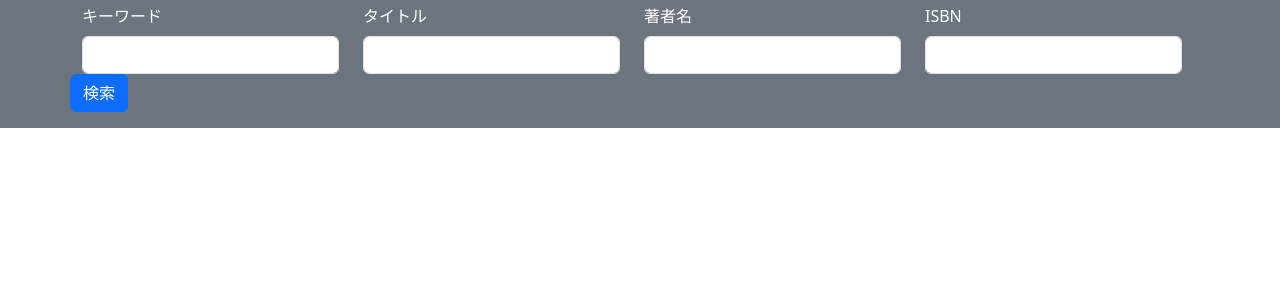
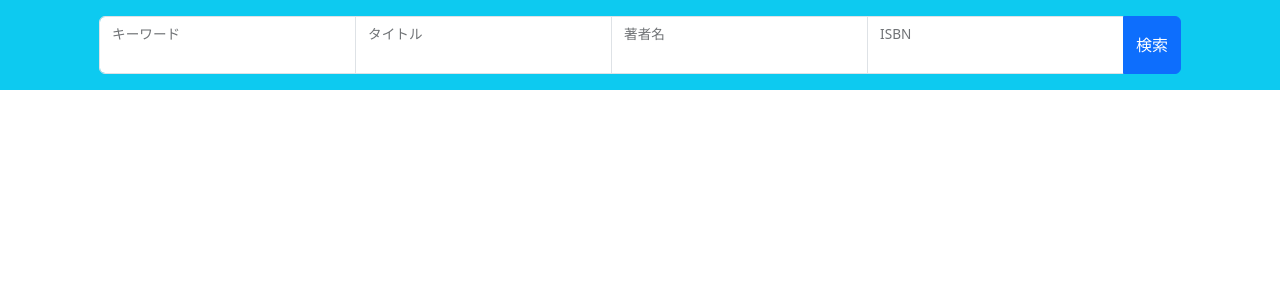
Before and after one commit to Paspenta/Paspenta_bookmanager, a Flask app: page /register_search in a window 1280 px wide. Shown: the part 56-356 px from the top of the page. Run offline with Flask 3, Linux system fonts and the light colour scheme; the visitor is signed in with stand-in values (Sample User, id 1); data comes from the database, SQL or seed files in the repository.

Commit message:
fix register_layout

```diff
--- a/bookmanager/register.py
+++ b/bookmanager/register.py
@@ -121,6 +121,7 @@ def register_search():
     author = request.args.get("author", None)
     isbn = request.args.get("isbn", None)
     page = request.args.get("page", "0")
+    parms = request.args
 
     page = get_page(page)
 
@@ -131,4 +132,8 @@ def register_search():
 
     books = get_books(q=keyword, intitle=title, inauthor=author, isbn=isbn)
 
-    return render_template("register_search.html", Books=books, plus_parms=plus_parms, minus_parms=minus_parms)
+    return render_template("register_search.html",
+                            Books=books,
+                            plus_parms=plus_parms,
+                            minus_parms=minus_parms,
+                            parms=parms)
--- a/bookmanager/templates/register_search.html
+++ b/bookmanager/templates/register_search.html
@@ -3,27 +3,28 @@
 {% set title = "API検索"%}
 
 {% block content %}
-    <div class="container-fluid bg-secondary text-white pt-1 pb-3">
-        <div class="container d-flex justify-content-center bg-secondary text-white">
+    <div class="container-fluid bg-info text-white pt-3 pb-3">
+        <div class="container d-flex justify-content-center align-items-center">
             <form action="{{ url_for('manager.register_search') }}" method="get">
-                <div class="row align-items-center">
-                    <div class="col-auto">
-                        <label for="keyword" class="form-label">キーワード</label>
-                        <input name="keyword" id="keyword" class="form-control">
+                <div class="input-group">
+                    <div class="form-floating">
+                        <input type="text" class="form-control" id="Searchkeyword" name="keyword" value="{{ parms.get('keyword', '') }}">
+                        <label for="Searchkeyword">キーワード</label>
                     </div>
-                    <div class="col-auto">
-                        <label for="Title" class="form-label">タイトル</label>
-                        <input name="Title" id="Title" class="form-control">
+                    <div class="form-floating">
+                        <input type="text" class="form-control" id="SearchTitle" name="Title" value="{{ parms.get('Title', '') }}">
+                        <label for="SearchTitle">タイトル</label>
                     </div>
-                    <div class="col-auto">
-                        <label for="author" class="form-label">著者名</label>
-                        <input name="author" id="author" class="form-control">
+                    <div class="form-floating">
+                        <input type="text" class="form-control" id="Searchauthor" name="author" value="{{ parms.get('author', '') }}">
+                        <label for="Searchauthor">著者名</label>
                     </div>
-                    <div class="col-auto">
-                        <label for="isbn" class="form-label">ISBN</label>
-                        <input name="isbn" id="isbn" class="form-control">
+                    <div class="form-floating">
+                        <input type="text" class="form-control" id="Searchisbn" name="isbn" value="{{ parms.get('author', '') }}">
+                        <label for="Searchisbn">ISBN</label>
                     </div>
-                <button type="submit" class="btn btn-primary col-auto align-self-end">検索</button>
+                    <button type="submit" class="btn btn-primary">検索</button>
+                </div>
             </form>
         </div>
     </div>
```
